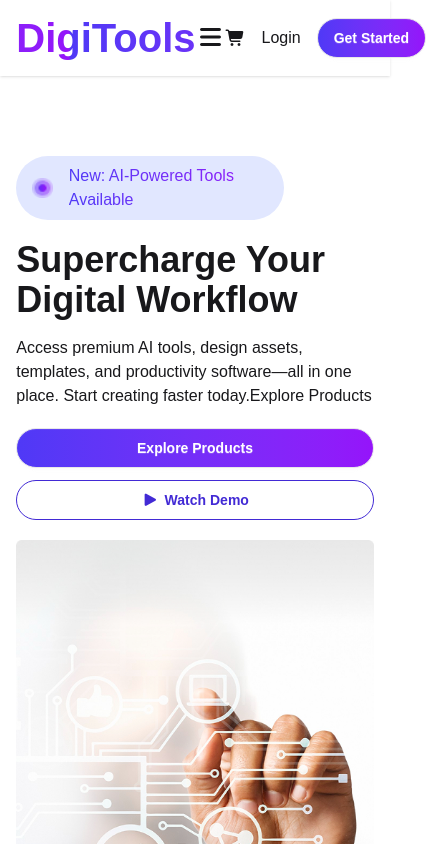
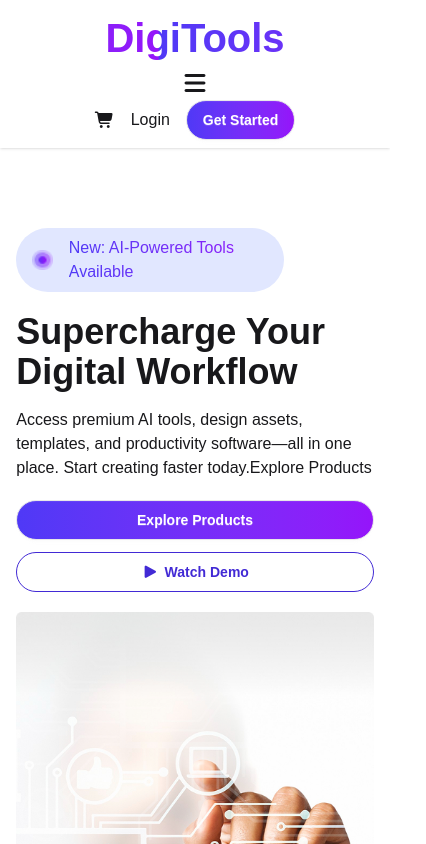
Before and after one commit to sheikh-alamin/Assignment_six, a React (Vite) app: page / in a window 390 px wide. Shown: the top 844 px of the page, 426 px wide, since content can reach past the window. Built offline with nearby package versions, Linux system fonts and the light colour scheme; a web font is replaced by a local one.

Commit message:
navbar edited

```diff
--- a/src/components/NavBar.jsx
+++ b/src/components/NavBar.jsx
@@ -4,7 +4,7 @@ const Navbar = () => {
 // const [baskets, setBaskets] = useState ([]);
   return (
     <div className=" bg-base-100 shadow-sm">
-      <div className="flex justify-between items-center py-2 max-w-11/12 mx-auto">
+      <div className="flex flex-col md:flex-row justify-center md:justify-between items-center py-2 max-w-11/12 mx-auto">
         <div className="logo">
           <span className="skeleton skeleton-text bg-linear-to-r from-[#4F39F6] to-[#9514FA] font-bold text-[40px]">DigiTools</span>
         </div>
```
